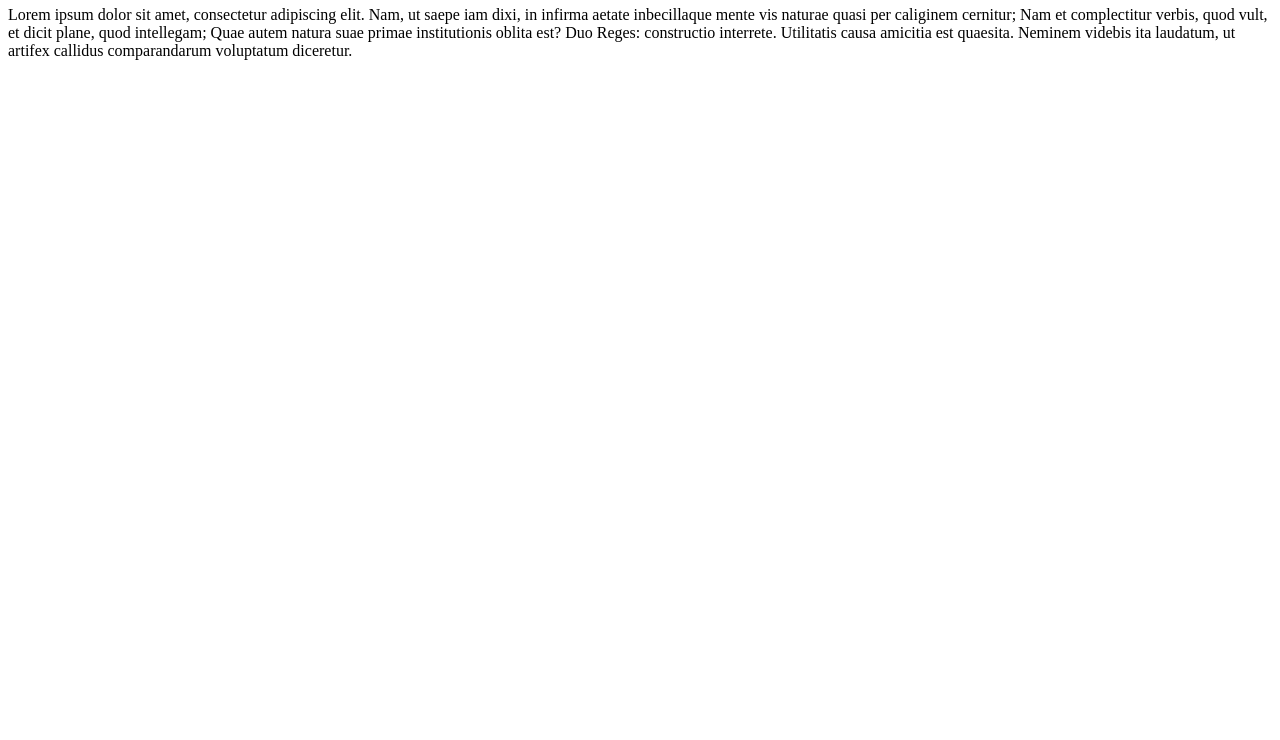
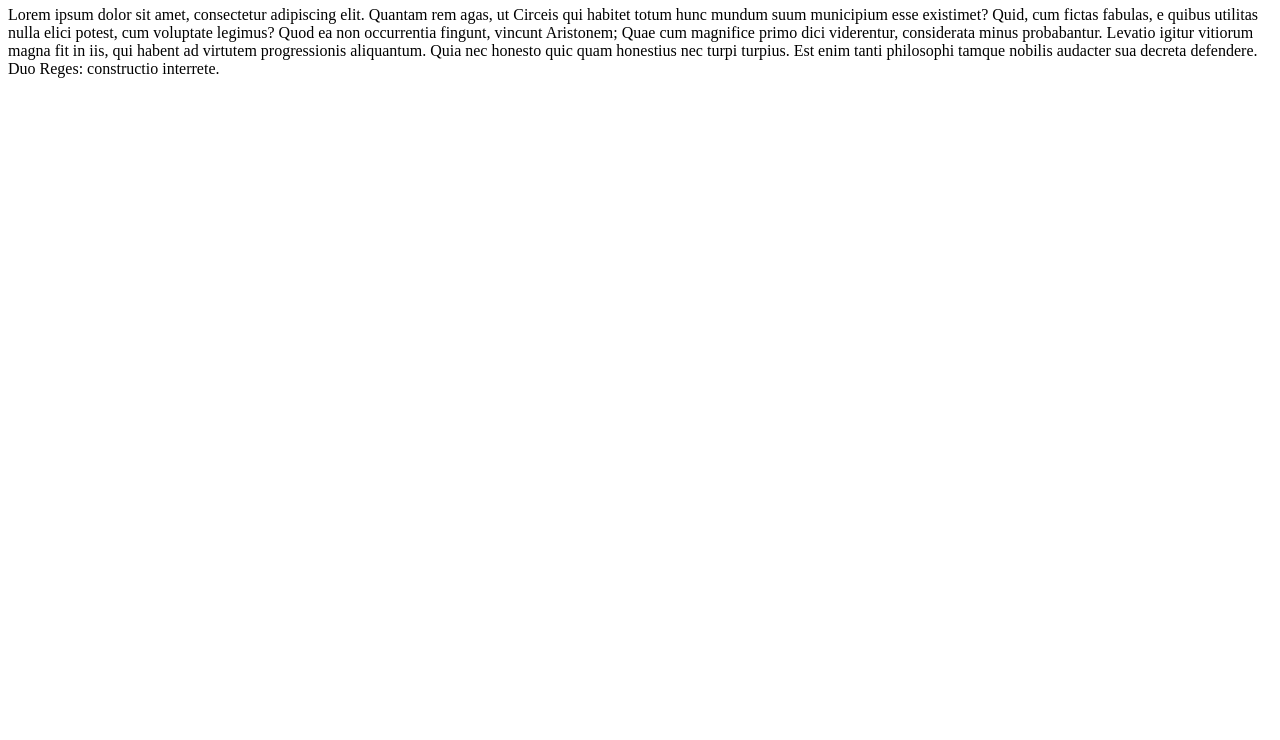
Before and after one commit to tpholston/GitHub-Auto-Deploy, a plain HTML site: page index.html in a window 1280 px wide. Shown: the part 60-800 px from the top of the page. Drawn offline with Linux system fonts and the light colour scheme.

Commit message:
Text Update

```diff
--- a/index.html
+++ b/index.html
@@ -5,7 +5,7 @@
 <body>
   <h1>GitHub Auto Deploy</h1>
   <p>
-    Lorem ipsum dolor sit amet, consectetur adipiscing elit. Nam, ut saepe iam dixi, in infirma aetate inbecillaque mente vis naturae quasi per caliginem cernitur; Nam et complectitur verbis, quod vult, et dicit plane, quod intellegam; Quae autem natura suae primae institutionis oblita est? Duo Reges: constructio interrete. Utilitatis causa amicitia est quaesita. Neminem videbis ita laudatum, ut artifex callidus comparandarum voluptatum diceretur.
+Lorem ipsum dolor sit amet, consectetur adipiscing elit. Quantam rem agas, ut Circeis qui habitet totum hunc mundum suum municipium esse existimet? Quid, cum fictas fabulas, e quibus utilitas nulla elici potest, cum voluptate legimus? Quod ea non occurrentia fingunt, vincunt Aristonem; Quae cum magnifice primo dici viderentur, considerata minus probabantur. Levatio igitur vitiorum magna fit in iis, qui habent ad virtutem progressionis aliquantum. Quia nec honesto quic quam honestius nec turpi turpius. Est enim tanti philosophi tamque nobilis audacter sua decreta defendere. Duo Reges: constructio interrete.
   </p>
 </body>
 </html>
```
